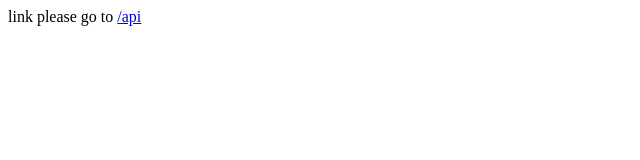
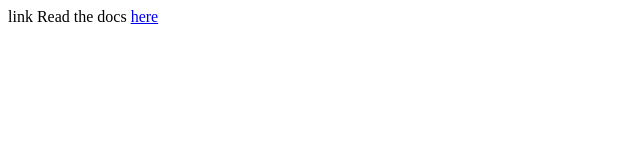
Before and after one commit to mandaputtra/fatsecret-unofc-api, a website: page index.html in a window 1280 px wide. Shown: the full height of the page, 0-640 px from the left. Drawn offline with Linux system fonts and the light colour scheme.

Commit message:
refactor: package

```diff
--- a/index.html
+++ b/index.html
@@ -7,6 +7,6 @@
     link
   </head>
   <body>
-    please go to <a href="/api">/api</a>
+    Read the docs <a href="https://github.com/mandaputtra/fatsecret-unofc-api">here</a>
   </body>
 </html>
```
Also changed, not shown: package.json (+14 -11 lines), 1 other file.
